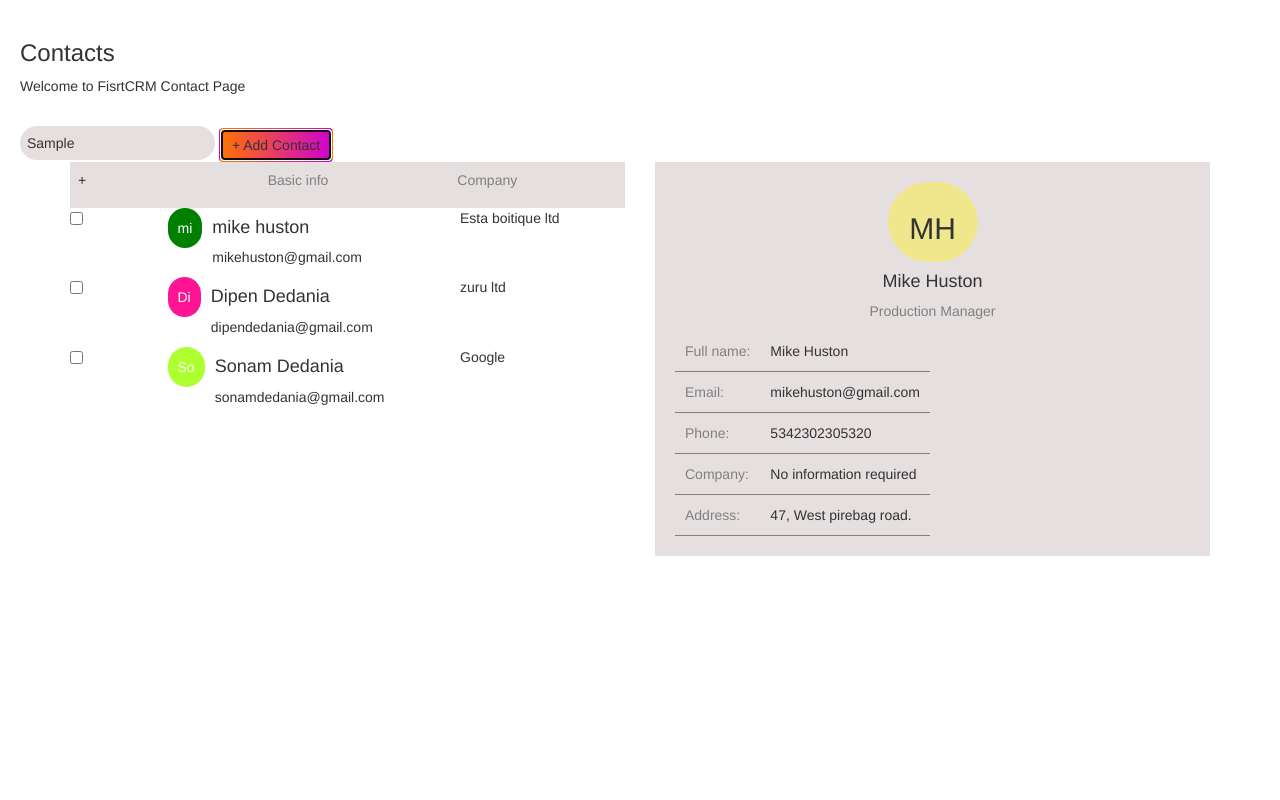
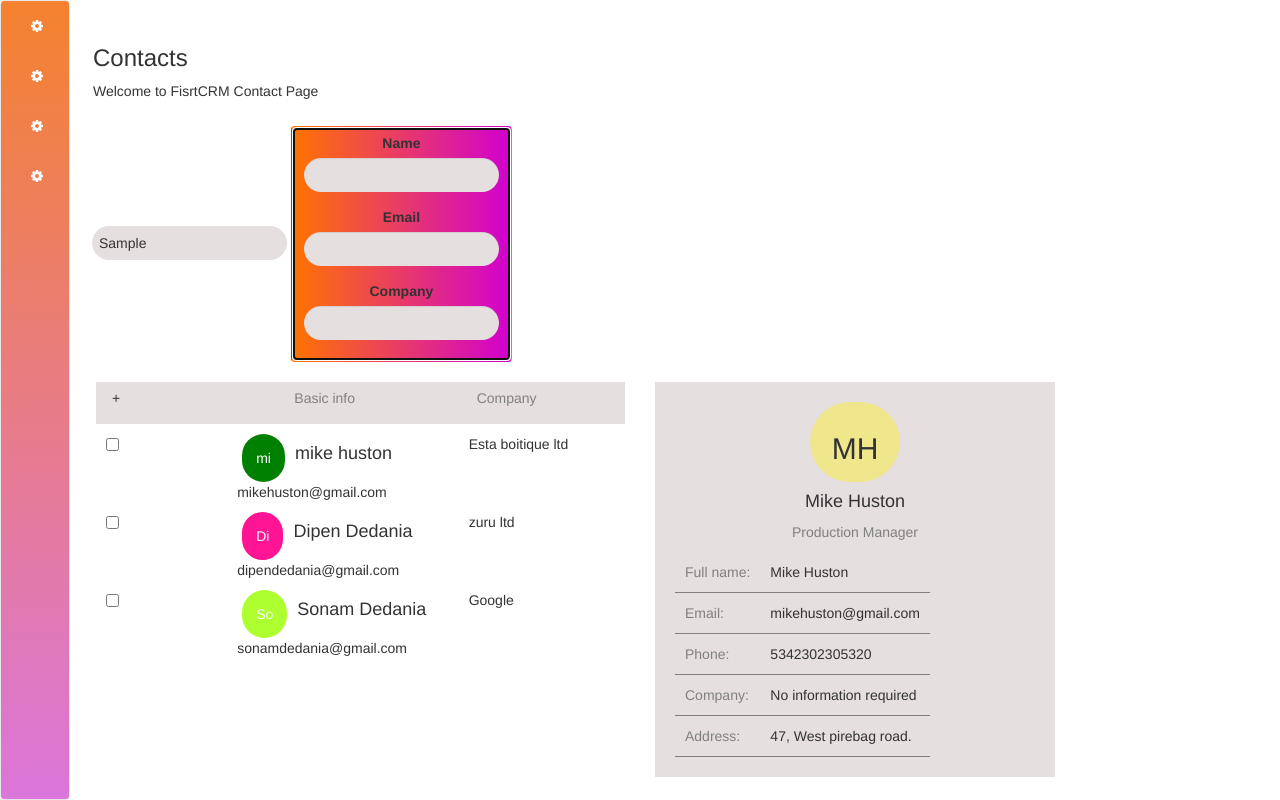
Before and after one commit to sonam-dedania/contact-list, a plain HTML site: page index.html in a window 1280 px wide. Both pictures are taken after typing "Sample" into the empty fields and a click on the button "+ Add Contact". Drawn offline with nearby package versions, Linux system fonts and the light colour scheme.

Commit message:
alert form

```diff
--- a/index.css
+++ b/index.css
@@ -1,21 +1,50 @@
 .contact
 {
     background-color: #ffffff;
-    padding: 20px;
+    padding-top: 25px;
+    padding-left: 93px;
+    padding-bottom: 85px;
 }
+
 .add-contact-btn
 {
-    color: #ffffff;
+color: #ffffff;
 background: #ff7400; /* Old browsers */
 background: -moz-linear-gradient(left,  #ff7400 0%, #d100d1 100%); /* FF3.6-15 */
 background: -webkit-linear-gradient(left,  #ff7400 0%,#d100d1 100%); /* Chrome10-25,Safari5.1-6 */
 background: linear-gradient(to right,  #ff7400 0%,#d100d1 100%); /* W3C, IE10+, FF16+, Chrome26+, Opera12+, Safari7+ */
 filter: progid:DXImageTransform.Microsoft.gradient( startColorstr='#ff7400', endColorstr='#d100d1',GradientType=1 ); /* IE6-9 */
-
+}
+.nav-background
+{
+position: fixed;
+left: 0;
+margin: 0;
+padding: 0;
+height: 100%;
+width: 70px;
+z-index: 1;
+/* Permalink - use to edit and share this gradient: https://colorzilla.com/gradient-editor/#f48230+1,db76db+100 */
+background: #f48230; /* Old browsers */
+background: -moz-linear-gradient(top,  #f48230 1%, #db76db 100%); /* FF3.6-15 */
+background: -webkit-linear-gradient(top,  #f48230 1%,#db76db 100%); /* Chrome10-25,Safari5.1-6 */
+background: linear-gradient(to bottom,  #f48230 1%,#db76db 100%); /* W3C, IE10+, FF16+, Chrome26+, Opera12+, Safari7+ */
+filter: progid:DXImageTransform.Microsoft.gradient( startColorstr='#f48230', endColorstr='#db76db',GradientType=0 ); /* IE6-9 */
+}
+nav i
+{
+    color: #ffffff;
 }
 .contact1
 {
-    margin-left: 20px;
+    margin-left: 92px;
+    margin-top: -70px;
+    margin-bottom: 20px;
+}
+.contact-info
+{
+    margin-left: 96px;
+    margin-right: 96px;
 }
 .contact1 input
 {
@@ -28,6 +57,11 @@ filter: progid:DXImageTransform.Microsoft.gradient( startColorstr='#ff7400', end
 {
     padding: 20px;
     background-color: #e5dfdf;
+    width: 400px;
+}
+.basic-info
+{
+    margin-left: 48px;
 }
 .gray
 {
@@ -63,17 +97,27 @@ table tr td{
 .header
 {
     background-color: #e5dfdf;
-    padding: 8px;
+    padding: 6px;
+    margin-bottom: 10px;
+}
+.header p
+{
+    text-align: left;
+    margin-left: 10px;
+}
+.contactListContainer input{
+    margin-left: 10px;
 }
 .color-box
 {
     display: inline;
     color: #ffffff;
     float: left;
-    padding: 10px;
+    padding: 14px;
     margin-right: 10px;
     border-radius: 50px;
     border-style: none;
+    margin-left: 53px;
 }
 .back-color-green
 {
@@ -93,9 +137,6 @@ table tr td{
 }
 .back-gray
 {
-    background-color: grey;
+    background-color: #e5dfdf;
+    padding: 10px;
 }
-.basic-info
-{
-
-}
--- a/index.html
+++ b/index.html
@@ -14,15 +14,26 @@
 </head>
 
 <body>
+    <nav class="navbar navbar-default nav-background">
+        <div class="container-fluid">
+            <ul class="nav navbar-nav">
+                <li><a href="#"><i class="fa fa-cog" aria-hidden="true"></i></a></li>
+                <li><a href="#"><i class="fa fa-cog" aria-hidden="true"></i></a></li>
+                <li><a href="#"><i class="fa fa-cog" aria-hidden="true"></i></a></li>
+                <li><a href="#"><i class="fa fa-cog" aria-hidden="true"></i></a></li>
+            </ul>
+        </div>
+    </nav>
+
     <div class="contact">
         <h3>Contacts</h3>
         <p>Welcome to FisrtCRM Contact Page</p>
     </div>
     <div class="contact1">
         <input type="name" placeholder="Search contact" id="search">
-        <button class="btn add-contact-btn">+ Add Contact</button>
+        <button class="btn add-contact-btn" id="add-contact" onclick="addContactInfo()">+ Add Contact</button>
     </div>
-    <div class="container">
+    <div class="contact-info">
         <div class="row">
             <div class="col-lg-6">
                 <div class="header">
@@ -39,7 +50,6 @@
                     </div>
                 </div>
                 <div class="contactListContainer">
-                    TEST
                 </div>
 
             </div>
@@ -78,6 +88,7 @@
             </div>
         </div>
     </div>
+
 </body>
 
 </html>
--- a/index.js
+++ b/index.js
@@ -30,14 +30,41 @@ let api = [{
     phoneno: "2329330239",
 }];
 
+
+function addContactInfo() {
+    let formData = "";
+    let name1 = "";
+    let email1 = "";
+    let company1 = "";
+
+    formData += '<form>';
+    formData += '       <div class="form-group">';
+    formData += '<label for="name">Name</label>';
+    formData += '<input type="name" class="form-control" id="name1">';
+    formData += '</div>';
+    formData += '<div class="form-group">';
+    formData += '    <label for="email">Email</label>';
+    formData += '    <input type="email" class="form-control" id="email1">';
+    formData += '</div>';
+    formData += '    <div class="form-group">';
+    formData += '        <label for="company">Company</label>';
+    formData += '        <input type="text" class="form-control" id="company1">';
+    formData += '</div>';
+    formData += '</form>';
+
+    alert($('#add-contact').html(formData));
+
+    name1 = $('#name1').val();
+    email1 = $('#email1').val();
+    company1 = $('#company1').val();
+
+}
+
 function addContact() {
     let newContact = {
-        name: "Puju", //$('#search').val(),
-        email: "sonamdedania@gmail.com",
-        company: "Google",
-        color: "back-color-yellow",
-        address: "wqpkssdjd",
-        phoneno: "2329330239",
+        name: "name1", //$('#search').val(),
+        email: "email1",
+        company: "company1",
     };
     api.push(newContact);
     displayContact();
```
